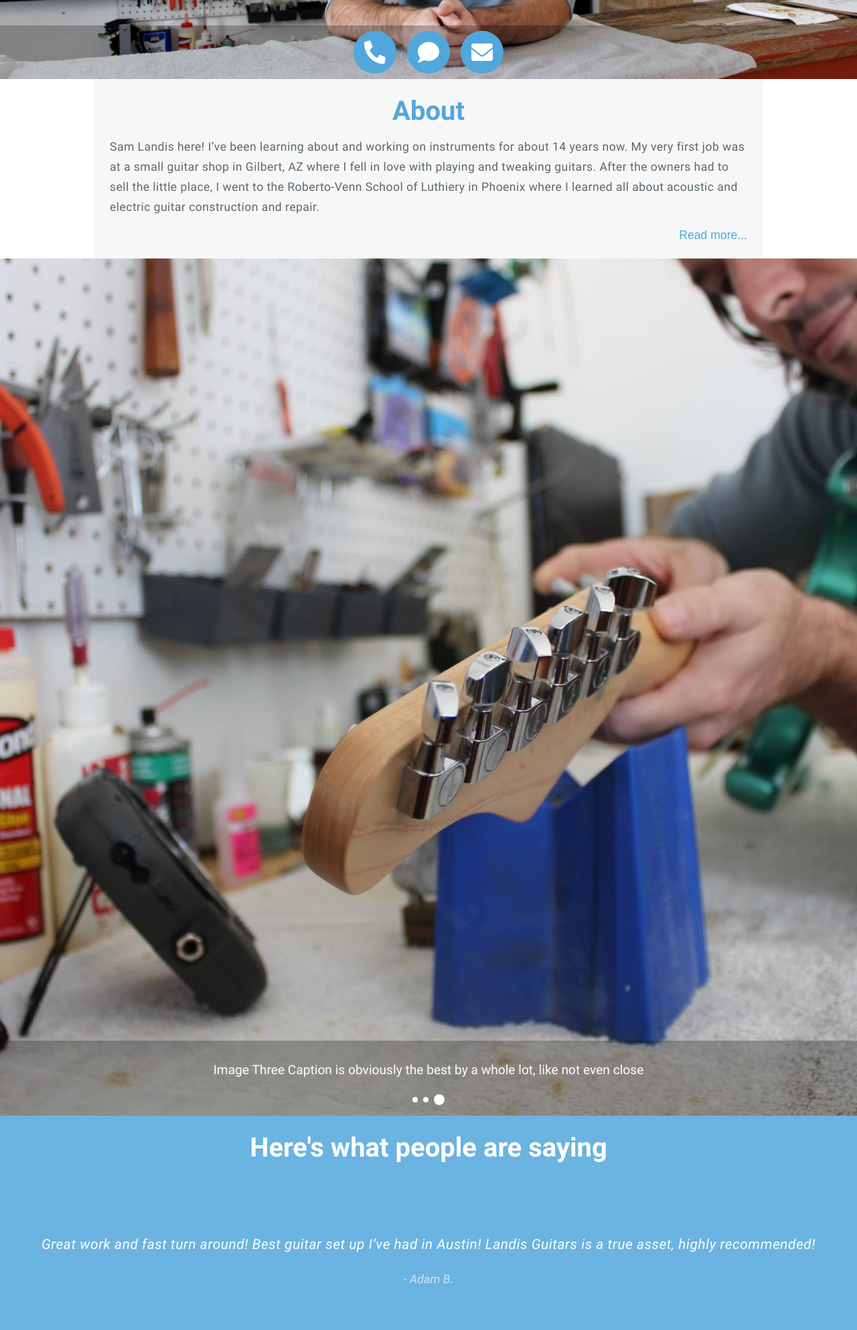
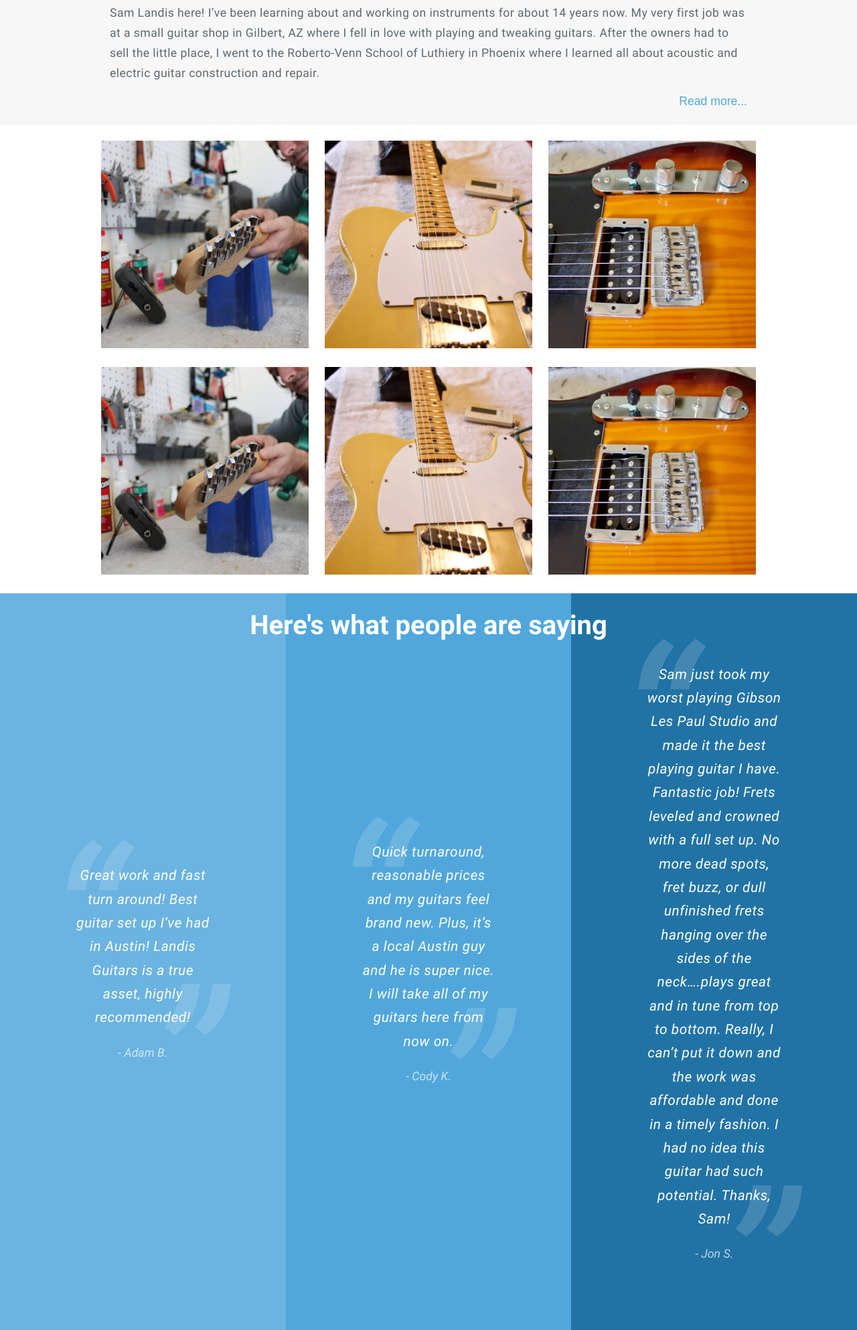
Before and after one commit to joe-gerhard/landis-guitars-2023, a website: page src/index.html in a window 1280 px wide. Shown: the part 682-2668 px from the top of the page at 67% size. Drawn offline with Linux system fonts and the light colour scheme.

Commit message:
Add desktop styling

```diff
--- a/src/assets/js/script.js
+++ b/src/assets/js/script.js
@@ -56,7 +56,7 @@ const photoGalleryCallback = (entries) => {
     });
 };
 let photoGalleryOptions = {
-    root: document.querySelector('.photo-gallery .image-wrapper'),
+    root: document.querySelector('.photo-gallery .image-carousel'),
     rootMargin: '0px',
     threshold: 0.5,
 };
--- a/src/assets/scss/components/_about-section.scss
+++ b/src/assets/scss/components/_about-section.scss
@@ -1,10 +1,13 @@
 .about-section {
     background-color: var(--color-off-white);
-    display: flex;
-    flex-direction: column;
-    padding: 1.5rem;
-    max-width: 1000px;
-    margin: 0 auto;
+
+    .container {
+        margin: 0 auto;
+        padding: 1.5rem;
+        max-width: 1000px;
+        display: flex;
+        flex-direction: column;
+    }
 
     .read-more-button {
         border: 0;
--- a/src/assets/scss/components/_contact-buttons.scss
+++ b/src/assets/scss/components/_contact-buttons.scss
@@ -8,6 +8,10 @@
     position: fixed;
     bottom: 0%;
     width: 100%;
+
+    @media (min-width: 1250px) {
+        display: none;
+    }
 
     a {
         display: flex;
--- a/src/assets/scss/components/_footer.scss
+++ b/src/assets/scss/components/_footer.scss
@@ -8,6 +8,10 @@
     padding-bottom: 6.5rem;
     font-size: 0.7rem;
     line-height: 1.8em;
+
+    @media (min-width: 1250px) {
+        padding-bottom: 1.5rem;
+    }
 
     a {
         color: var(--color-white);
--- a/src/assets/scss/components/_hero-image.scss
+++ b/src/assets/scss/components/_hero-image.scss
@@ -2,6 +2,10 @@
     width: 100%;
     height: 100vh;
     position: relative;
+
+    @media (min-width: 1250px) {
+        height: 600px;
+    }
 
     img {
         width: 100%;
@@ -16,6 +20,9 @@
         fill: var(--color-white);
         max-width: 220px;
         aspect-ratio: 565 / 500;
-        // filter: drop-shadow(0 1px 2px hsl(var(--color-black-hsl) / 0.2));
+
+        @media (min-width: 1250px) {
+            max-width: 600px;
+        }
     }
 }
--- a/src/assets/scss/components/_photo-gallery.scss
+++ b/src/assets/scss/components/_photo-gallery.scss
@@ -1,18 +1,44 @@
 .photo-gallery {
     position: relative;
 
-    .image-wrapper {
+    .image-carousel {
         display: flex;
         overflow-x: scroll;
+        overflow-y: hidden;
         scroll-snap-type: both mandatory;
         overscroll-behavior-x: contain;
+
+        @media (min-width: 1250px) {
+            width: 100%;
+            max-width: 1000px;
+            margin: 0 auto;
+            gap: 1.5rem;
+            padding: 1.5rem 0;
+            justify-content: center;
+            flex-wrap: wrap;
+        }
+    }
+
+    .image-wrapper {
+        width: 100vw;
+        height: 100vw;
+        aspect-ratio: 1 / 1;
+        scroll-snap-align: center;
+        @media (min-width: 1250px) {
+            width: 31%;
+            height: auto;
+        }
     }
 
     img {
         width: 100%;
-        aspect-ratio: 1/1;
+        height: 100%;
         object-fit: cover;
         scroll-snap-align: center;
+
+        @media (min-width: 1250px) {
+            flex-grow: 1;
+        }
     }
 
     .captions {
@@ -28,6 +54,10 @@
         font-size: 1.2rem;
         text-align: center;
         pointer-events: none;
+
+        @media (min-width: 1250px) {
+            display: none;
+        }
     }
 
     .captions > div {
@@ -56,6 +86,10 @@
         left: 50%;
         transform: translateX(-50%);
         z-index: 1;
+
+        @media (min-width: 1250px) {
+            display: none;
+        }
     }
 
     .indicators > div {
--- a/src/assets/scss/components/_testimonial-section.scss
+++ b/src/assets/scss/components/_testimonial-section.scss
@@ -1,12 +1,39 @@
 .testimonial-section {
     background-color: var(--color-primary-light);
     overflow: hidden;
+    position: relative;
     padding-top: 1.5rem;
+
+    @media (min-width: 1250px) {
+        & {
+            padding-top: 0;
+        }
+    }
 
     h2,
     blockquote,
     .name {
         color: var(--color-white);
+    }
+
+    @media (min-width: 1250px) {
+        h2 {
+            position: absolute;
+            top: 1.5rem;
+            left: 50%;
+            translate: -50% 0;
+        }
+    }
+
+    .container {
+        display: flex;
+        flex-direction: column;
+    }
+
+    @media (min-width: 1250px) {
+        .container {
+            flex-direction: row;
+        }
     }
 
     h2 {
@@ -16,7 +43,14 @@
     .testimonial {
         display: flex;
         flex-direction: column;
+        justify-content: center;
+        align-items: center;
         padding: 1.5rem;
+        flex-grow: 1;
+
+        @media (min-width: 1250px) {
+            padding: 1.5rem 7rem;
+        }
     }
 
     .testimonial > :is(blockquote, figcaption) {
@@ -24,14 +58,12 @@
         top: 2rem;
         opacity: 0;
         transition: top 1s, opacity 1s;
+        max-width: 500px;
     }
 
     .testimonial.active > :is(blockquote, figcaption) {
         top: 0;
         opacity: 1;
-    }
-
-    .testimonial.active {
     }
 
     .testimonial:nth-of-type(1) {
--- a/src/assets/ts/script.ts
+++ b/src/assets/ts/script.ts
@@ -76,7 +76,7 @@ const photoGalleryCallback: IntersectionObserverCallback = (
 };
 
 let photoGalleryOptions: IntersectionObserverInit = {
-    root: document.querySelector('.photo-gallery .image-wrapper'),
+    root: document.querySelector('.photo-gallery .image-carousel'),
     rootMargin: '0px',
     threshold: 0.5,
 };
--- a/src/index.html
+++ b/src/index.html
@@ -127,15 +127,8 @@
             </section>
 
             <section id="about-section" class="about-section">
+                <div class="container">
                     <h2>About</h2>
-                <p>
-                    Sam Landis here! I’ve been learning about and working on instruments for about
-                    14 years now. My very first job was at a small guitar shop in Gilbert, AZ where
-                    I fell in love with playing and tweaking guitars. After the owners had to sell
-                    the little place, I went to the Roberto-Venn School of Luthiery in Phoenix where
-                    I learned all about acoustic and electric guitar construction and repair.
-                </p>
-                <div class="hidden">
                     <p>
                         Sam Landis here! I’ve been learning about and working on instruments for
                         about 14 years now. My very first job was at a small guitar shop in Gilbert,
@@ -144,27 +137,55 @@
                         in Phoenix where I learned all about acoustic and electric guitar
                         construction and repair.
                     </p>
+                    <div class="hidden">
                         <p>
                             Sam Landis here! I’ve been learning about and working on instruments for
-                        about 14 years now. My very first job was at a small guitar shop in Gilbert,
-                        AZ where I fell in love with playing and tweaking guitars. After the owners
-                        had to sell the little place, I went to the Roberto-Venn School of Luthiery
-                        in Phoenix where I learned all about acoustic and electric guitar
-                        construction and repair.
+                            about 14 years now. My very first job was at a small guitar shop in
+                            Gilbert, AZ where I fell in love with playing and tweaking guitars.
+                            After the owners had to sell the little place, I went to the
+                            Roberto-Venn School of Luthiery in Phoenix where I learned all about
+                            acoustic and electric guitar construction and repair.
+                        </p>
+                        <p>
+                            Sam Landis here! I’ve been learning about and working on instruments for
+                            about 14 years now. My very first job was at a small guitar shop in
+                            Gilbert, AZ where I fell in love with playing and tweaking guitars.
+                            After the owners had to sell the little place, I went to the
+                            Roberto-Venn School of Luthiery in Phoenix where I learned all about
+                            acoustic and electric guitar construction and repair.
                         </p>
                     </div>
                     <button class="read-more-button">Read more...</button>
+                </div>
             </section>
 
             <section id="photo-gallery" class="photo-gallery">
+                <div class="image-carousel">
                     <div class="image-wrapper">
                         <img src="assets/images/gallery-1.jpeg" alt="image 1" />
+                    </div>
+                    <div class="image-wrapper">
                         <img src="assets/images/gallery-2.webp" alt="image 2" />
+                    </div>
+                    <div class="image-wrapper">
                         <img src="assets/images/gallery-3.webp" alt="image 3" />
+                    </div>
+                    <div class="image-wrapper">
+                        <img src="assets/images/gallery-1.jpeg" alt="image 1" />
+                    </div>
+                    <div class="image-wrapper">
+                        <img src="assets/images/gallery-2.webp" alt="image 2" />
+                    </div>
+                    <div class="image-wrapper">
+                        <img src="assets/images/gallery-3.webp" alt="image 3" />
+                    </div>
                 </div>
 
                 <div class="indicators">
                     <div class="active"></div>
+                    <div></div>
+                    <div></div>
+                    <div></div>
                     <div></div>
                     <div></div>
                 </div>
@@ -176,11 +197,18 @@
                         Image Three Caption is obviously the best by a whole lot, like not even
                         close
                     </div>
+                    <div>Image One Caption</div>
+                    <div>Image Two Caption is like waaaaaaaaaay better</div>
+                    <div>
+                        Image Three Caption is obviously the best by a whole lot, like not even
+                        close
+                    </div>
                 </div>
             </section>
 
             <section id="testimonial-section" class="testimonial-section">
                 <h2>Here's what people are saying</h2>
+                <div class="container">
                     <figure class="testimonial">
                         <blockquote>
                             Great work and fast turn around! Best guitar set up I’ve had in Austin!
@@ -191,22 +219,24 @@
                     <figure class="testimonial">
                         <blockquote>
                             Quick turnaround, reasonable prices and my guitars feel brand new. Plus,
-                        it’s a local Austin guy and he is super nice. I will take all of my guitars
-                        here from now on.
+                            it’s a local Austin guy and he is super nice. I will take all of my
+                            guitars here from now on.
                         </blockquote>
                         <figcaption class="name">- <cite>Cody K.</cite></figcaption>
                     </figure>
                     <figure class="testimonial">
                         <blockquote>
-                        Sam just took my worst playing Gibson Les Paul Studio and made it the best
-                        playing guitar I have. Fantastic job! Frets leveled and crowned with a full
-                        set up. No more dead spots, fret buzz, or dull unfinished frets hanging over
-                        the sides of the neck….plays great and in tune from top to bottom. Really, I
-                        can’t put it down and the work was affordable and done in a timely fashion.
-                        I had no idea this guitar had such potential. Thanks, Sam!
+                            Sam just took my worst playing Gibson Les Paul Studio and made it the
+                            best playing guitar I have. Fantastic job! Frets leveled and crowned
+                            with a full set up. No more dead spots, fret buzz, or dull unfinished
+                            frets hanging over the sides of the neck….plays great and in tune from
+                            top to bottom. Really, I can’t put it down and the work was affordable
+                            and done in a timely fashion. I had no idea this guitar had such
+                            potential. Thanks, Sam!
                         </blockquote>
                         <figcaption class="name">- <cite>Jon S.</cite></figcaption>
                     </figure>
+                </div>
             </section>
         </main>
 
```
Also changed, not shown: src/assets/css/style.css, 2 other files. Lines whose indentation alone changed are shown as unchanged.
